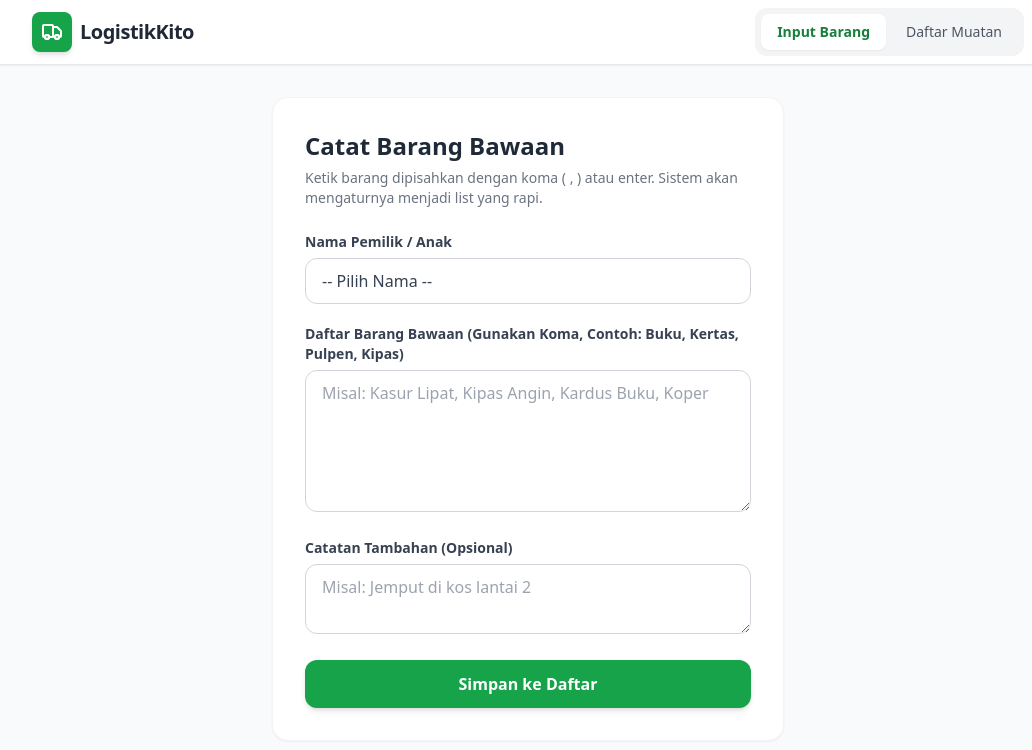
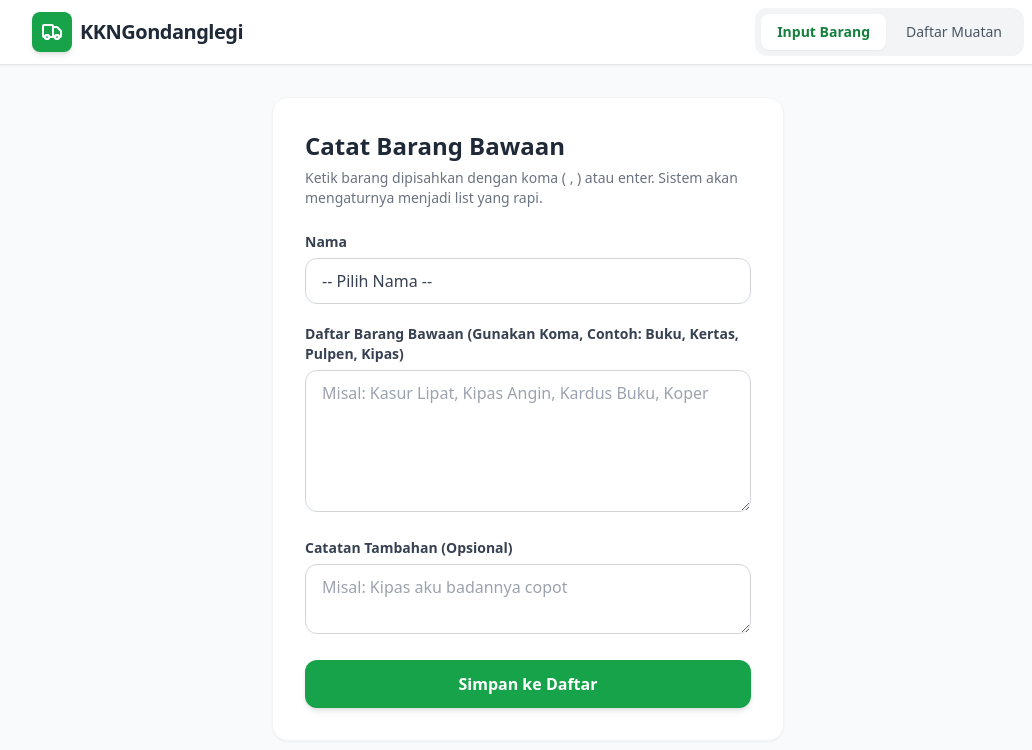
Before and after one commit to Klein-Turtles/Logistic, a plain HTML site: page index.html in a window 1280 px wide. Shown: the whole page, without its empty margins (112-1144 px from the left). Drawn offline with nearby package versions, Linux system fonts and the light colour scheme; no server answers.

Commit message:
Update index.html

```diff
--- a/index.html
+++ b/index.html
@@ -23,7 +23,7 @@
         <div class="bg-temaHijau-600 text-white p-2 rounded-lg shadow-md flex-shrink-0">
           <svg class="w-5 h-5 sm:w-6 sm:h-6" fill="none" stroke="currentColor" viewBox="0 0 24 24"><path stroke-linecap="round" stroke-linejoin="round" stroke-width="2" d="M9 17a2 2 0 11-4 0 2 2 0 014 0zM19 17a2 2 0 11-4 0 2 2 0 014 0z"></path><path stroke-linecap="round" stroke-linejoin="round" stroke-width="2" d="M13 16V6a1 1 0 00-1-1H4a1 1 0 00-1 1v10a1 1 0 001 1h1m8-1a1 1 0 01-1 1H9m4-1V8a1 1 0 011-1h2.586a1 1 0 01.707.293l3.414 3.414a1 1 0 01.293.707V16a1 1 0 01-1 1h-1m-6-1a1 1 0 001 1h1M5 17a2 2 0 104 0m-4 0a2 2 0 114 0m6 0a2 2 0 104 0m-4 0a2 2 0 114 0"></path></svg>
         </div>
-        <span class="font-bold text-lg sm:text-xl text-gray-800 tracking-tight">LogistikKito</span>
+        <span class="font-bold text-lg sm:text-xl text-gray-800 tracking-tight">KKNGondanglegi</span>
       </div>
       <nav class="flex space-x-1 bg-gray-100 p-1.5 rounded-xl w-full sm:w-auto">
         <button id="btnTabInput" onclick="switchTab('input')" class="flex-1 sm:flex-none px-4 py-2.5 sm:py-2 text-sm font-bold rounded-lg transition duration-150 bg-white text-temaHijau-700 shadow-sm">Input Barang</button>
@@ -46,7 +46,7 @@
           <input type="hidden" name="action" id="itemAction" value="create">
 
           <div>
-            <label class="block text-sm font-semibold text-gray-700 mb-1.5">Nama Pemilik / Anak</label>
+            <label class="block text-sm font-semibold text-gray-700 mb-1.5">Nama </label>
             <select name="nama_anak" id="namaAnakSelect" required class="w-full px-4 py-3 sm:py-2.5 border border-gray-300 rounded-xl focus:ring-2 focus:ring-temaHijau-500 focus:border-temaHijau-500 outline-none transition bg-white text-gray-700 text-sm sm:text-base appearance-none">
               <option value="" disabled selected>-- Pilih Nama --</option>
             </select>
@@ -59,7 +59,7 @@
 
           <div>
             <label class="block text-sm font-semibold text-gray-700 mb-1.5">Catatan Tambahan (Opsional)</label>
-            <textarea name="catatan" id="catatanBarang" rows="2" placeholder="Misal: Jemput di kos lantai 2" class="w-full px-4 py-3 sm:py-2.5 border border-gray-300 rounded-xl focus:ring-2 focus:ring-temaHijau-500 focus:border-temaHijau-500 outline-none transition text-gray-700 text-sm sm:text-base"></textarea>
+            <textarea name="catatan" id="catatanBarang" rows="2" placeholder="Misal: Kipas aku badannya copot" class="w-full px-4 py-3 sm:py-2.5 border border-gray-300 rounded-xl focus:ring-2 focus:ring-temaHijau-500 focus:border-temaHijau-500 outline-none transition text-gray-700 text-sm sm:text-base"></textarea>
           </div>
 
           <button type="button" id="btnBatalEdit" onclick="resetToCreateMode()" class="hidden w-full bg-gray-200 hover:bg-gray-300 text-gray-700 font-bold py-3.5 sm:py-2.5 rounded-xl transition text-sm mb-2">Batal Ubah Data</button>
```
